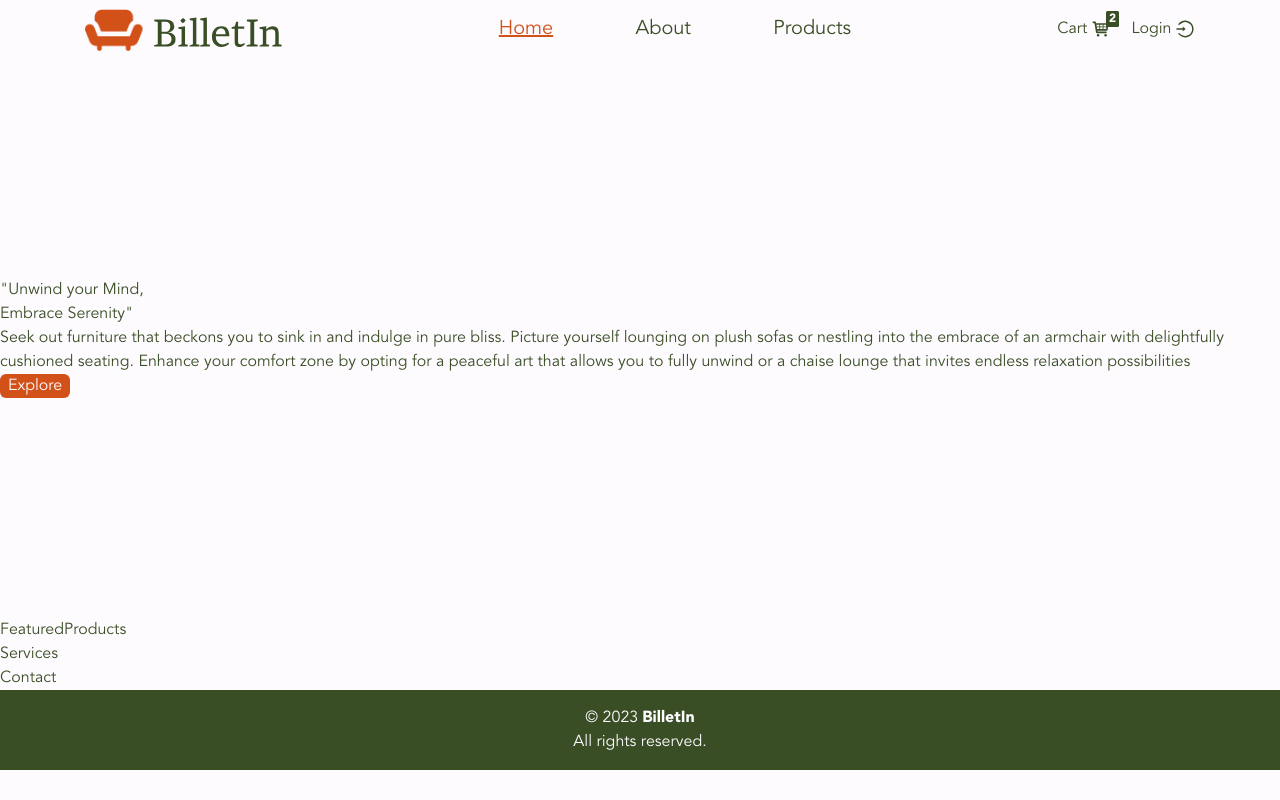
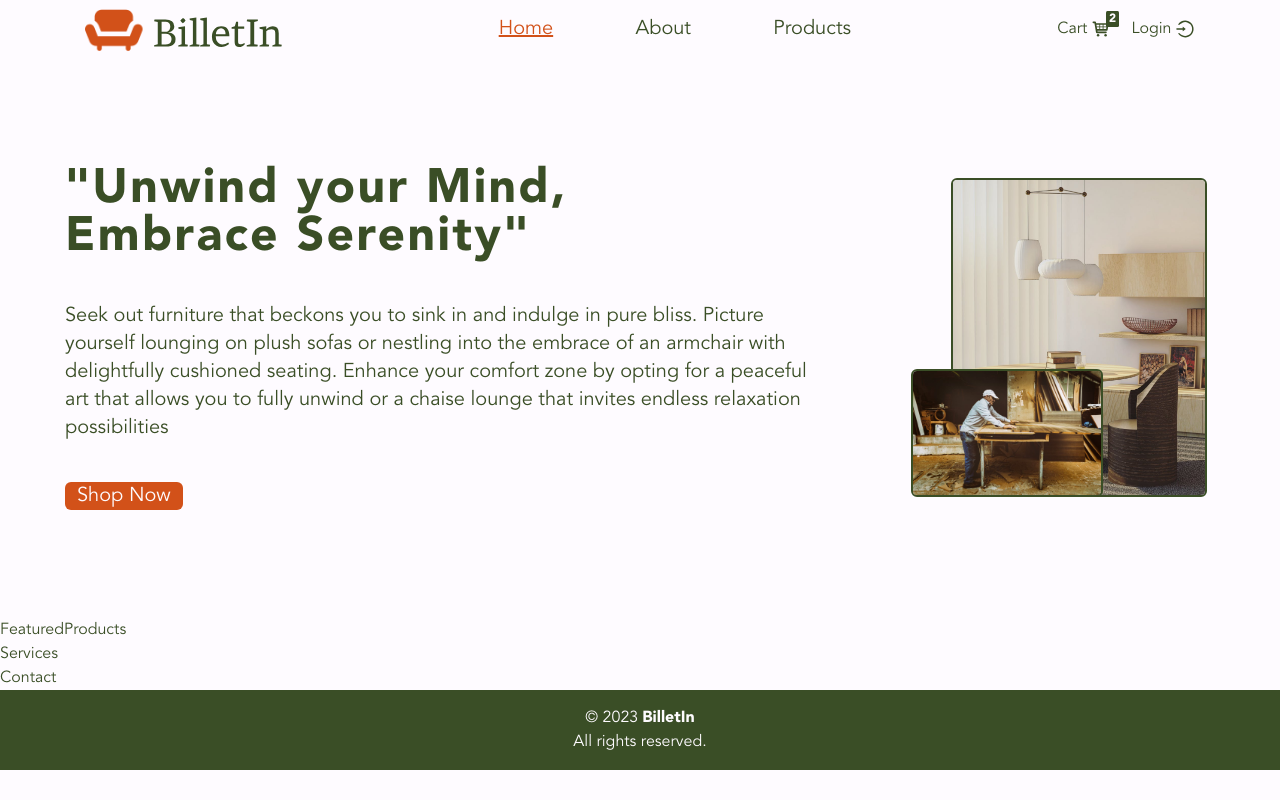
Before and after one commit to surazgaundel/BilletIn, a React (Vite) app: page / in a window 1280 px wide. Built offline with nearby package versions, Linux system fonts and the light colour scheme.

Commit message:
Initial service component

```diff
--- a/src/component/Hero.jsx
+++ b/src/component/Hero.jsx
@@ -1,14 +1,19 @@
 import React from 'react'
 import { Link } from 'react-router-dom'
-
+import AboutImage from '../assets/about.jpeg';
+import HeroImage from '../assets/hero.jpeg';
 export default function Hero() {
   return (
-    <div className="h-[70vh] flex flex-row items-center justify-center">
-        <div>
-            <h1>&quot;Unwind your Mind,<br/> Embrace Serenity&quot;</h1>
-            <p> Seek out furniture that beckons you to sink in and indulge in pure bliss. Picture yourself lounging on plush sofas or nestling into the embrace of an armchair with delightfully cushioned seating. Enhance your comfort zone by opting for a peaceful art that allows you to fully unwind or a chaise lounge that invites endless relaxation possibilities</p>
-            <Link to='/products' className=' px-2 py-1 mt-5 rounded-md text-white transition ease-in-out delay-150 bg-darkRed hover:-translate-y-1 hover:scale-110 hover:bg-green duration-300'>Explore</Link>
-        </div>
+    <div className="h-[70vh] flex flex-row items-center justify-around">
+        <article className="p-1 w-[80%] md:w-[60%]">
+            <h1 className='text-2xl md:text-4xl lg:text-5xl font-bold tracking-wider'>&quot;Unwind your Mind,<br/> Embrace Serenity&quot;</h1>
+            <p className='text-sm md:text-xl leading-8 my-10'> Seek out furniture that beckons you to sink in and indulge in pure bliss. Picture yourself lounging on plush sofas or nestling into the embrace of an armchair with delightfully cushioned seating. Enhance your comfort zone by opting for a peaceful art that allows you to fully unwind or a chaise lounge that invites endless relaxation possibilities</p>
+            <Link to='/products' className=' px-3 text-xl py-1 rounded-md text-white transition ease-in-out delay-150 bg-darkRed hover:-translate-y-1 hover:scale-110 hover:bg-green duration-300'>Shop Now</Link>
+        </article>
+        <article className='hidden relative md:block w-[20%] mr-3'>
+            <img src={HeroImage} className='absolute bottom-0 rounded-md -left-10 h-32 border-green border-2' alt='hero image'/>
+            <img src={AboutImage} className='rounded-md border-green border-2' alt='about image'/>
+        </article>
     </div>
   )
 }
```
Also changed, not shown: src/assets/hero.jpeg (added).
